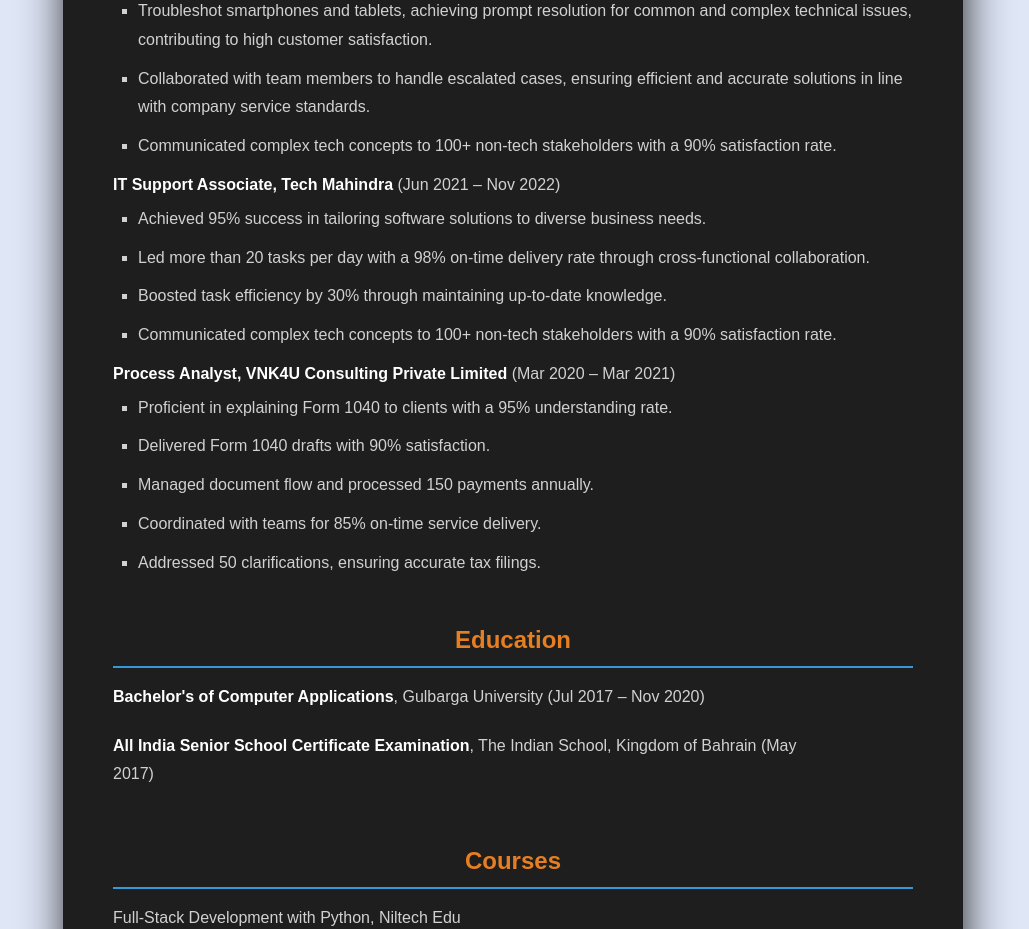
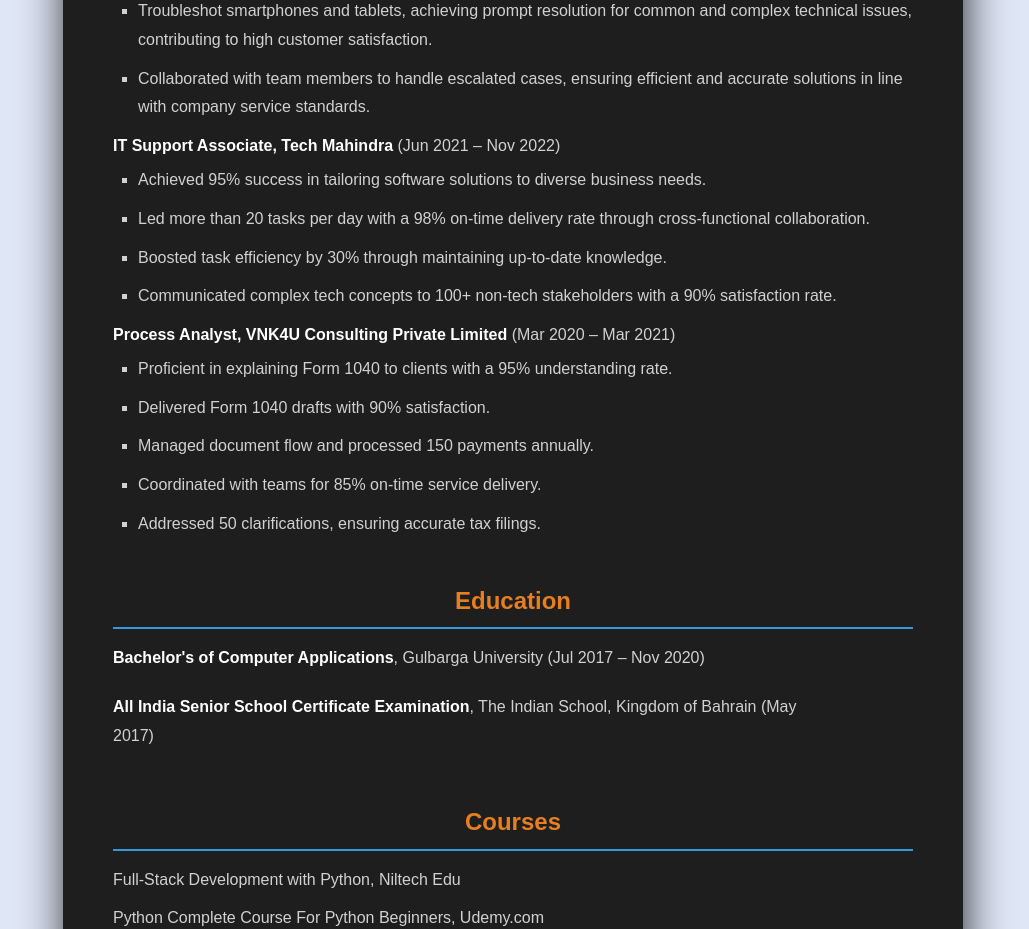
Before and after one commit to Mujtaba-AliKhan/Mujtaba-Ali-Khan-Portfolio, a React (Vite) app: page /aboutme in a window 1280 px wide. Shown: the part 1120-2049 px from the top of the page, without its empty margins (127-1156 px from the left). Built offline with nearby package versions, Linux system fonts and the light colour scheme; a web font is replaced by a local one.

Commit message:
Update aboutme.jsx

```diff
--- a/src/aboutme/aboutme.jsx
+++ b/src/aboutme/aboutme.jsx
@@ -110,10 +110,6 @@
 ensuring efficient and accurate solutions in line with company
 service standards.
 
-                </li>
-                <li>
-                  Communicated complex tech concepts to 100+ non-tech
-                  stakeholders with a 90% satisfaction rate.
                 </li>
               </ul>
             </li>
```
